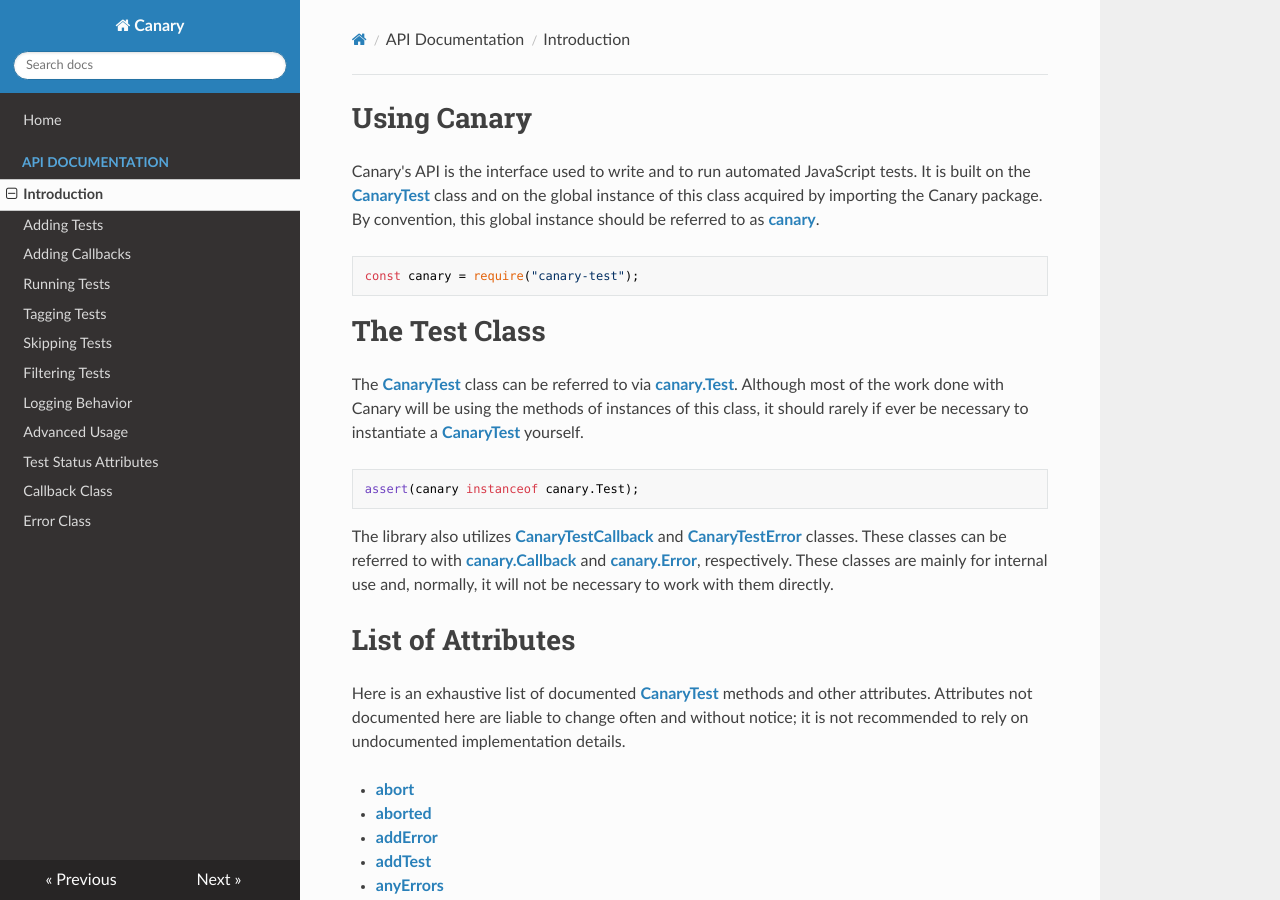
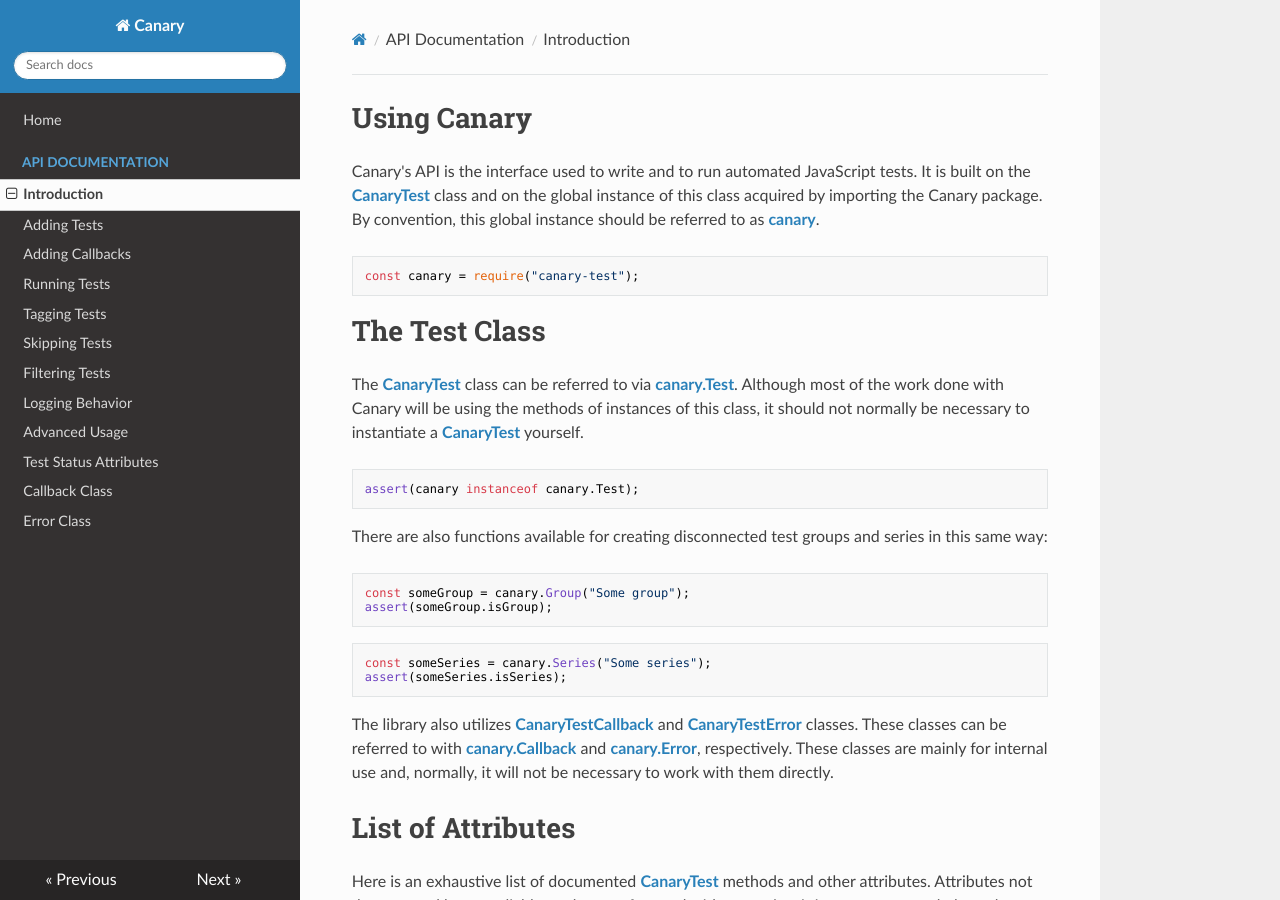
Before and after one commit to Mapita/Canary, an MkDocs documentation site: the page built from docs/api-introduction.md, in a window 1280 px wide and 900 px high. Built offline with MkDocs 1.6.1, drawn with Linux system fonts in a browser that asks for light colours; nearby versions of some CDN libraries; old or Windows-style settings are respelled for this version of MkDocs.

Commit message:
Add convenience functions canary.Group and canary.Series

````diff
--- a/docs/api-introduction.md
+++ b/docs/api-introduction.md
@@ -8,10 +8,22 @@ const canary = require("canary-test");
 
 # The Test Class
 
-The [**CanaryTest**](api-introduction.md) class can be referred to via [**canary.Test**](api-introduction.md). Although most of the work done with Canary will be using the methods of instances of this class, it should rarely if ever be necessary to instantiate a [**CanaryTest**](api-introduction.md) yourself.
+The [**CanaryTest**](api-introduction.md) class can be referred to via [**canary.Test**](api-introduction.md). Although most of the work done with Canary will be using the methods of instances of this class, it should not normally be necessary to instantiate a [**CanaryTest**](api-introduction.md) yourself.
 
 ``` js
 assert(canary instanceof canary.Test);
+```
+
+There are also functions available for creating disconnected test groups and series in this same way:
+
+``` js
+const someGroup = canary.Group("Some group");
+assert(someGroup.isGroup);
+```
+
+``` js
+const someSeries = canary.Series("Some series");
+assert(someSeries.isSeries);
 ```
 
 The library also utilizes [**CanaryTestCallback**](api-callback-class.md) and [**CanaryTestError**](api-error-class.md) classes. These classes can be referred to with [**canary.Callback**](api-callback-class.md) and [**canary.Error**](api-error-class.md), respectively. These classes are mainly for internal use and, normally, it will not be necessary to work with them directly.
````
Also changed, not shown: canary.js (+14 -3 lines).
